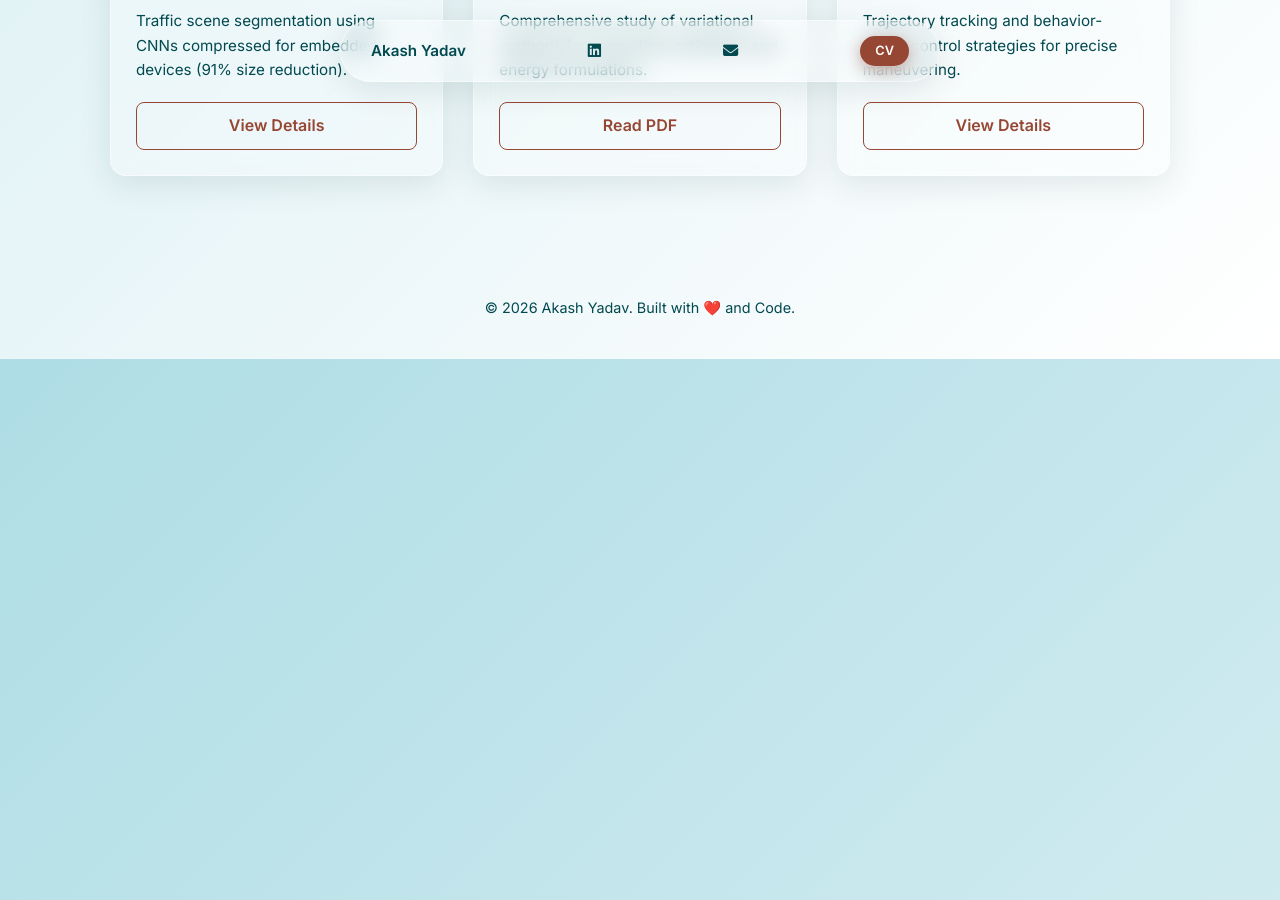
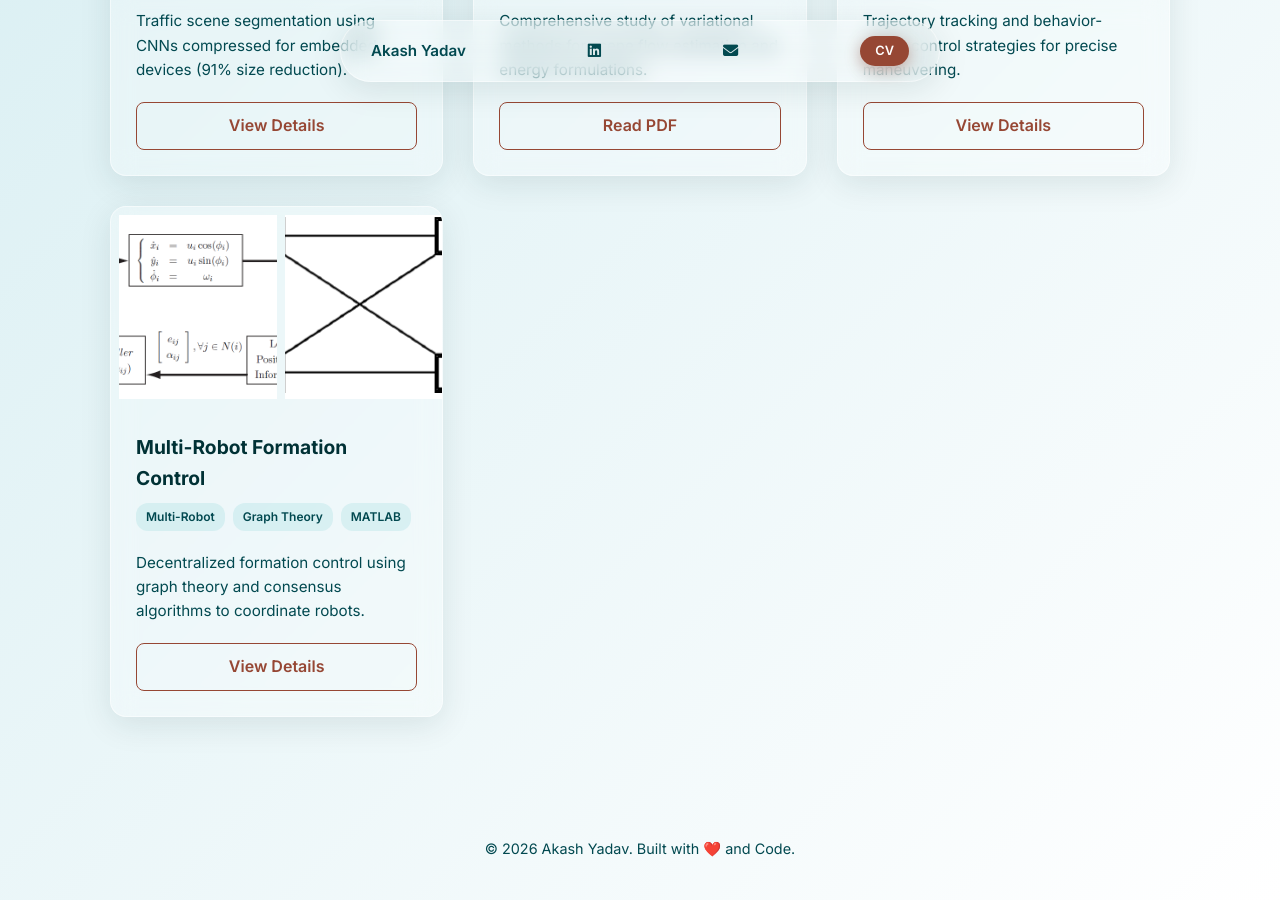
Before and after one commit to ayadav10491/ayadav10491.github.io, a Jekyll site: the page index.html, which Jekyll copies as it is, in a window 1280 px wide and 900 px high, scrolled down 2873 px. Built offline with Jekyll 4.4.1, drawn with Linux system fonts in a browser that asks for light colours.

Commit message:
Add Multi-Robot Formation Control project to portfolio

```diff
--- a/index.html
+++ b/index.html
@@ -234,6 +234,25 @@
                     </div>
                 </div>
 
+                <!-- Project 4 -->
+                <div class="project-card glass">
+                    <div style="height: 200px; display: flex; gap: 0.5rem; padding: 0.5rem;">
+                        <img src="images/controller_mbse.png" alt="Controller" style="width: 50%; object-fit: cover;">
+                        <img src="images/graph.png" alt="Graph" style="width: 50%; object-fit: cover;">
+                    </div>
+                    <div class="project-content">
+                        <h3 class="project-title">Multi-Robot Formation Control</h3>
+                        <div class="tags">
+                            <span class="tag">Multi-Robot</span>
+                            <span class="tag">Graph Theory</span>
+                            <span class="tag">MATLAB</span>
+                        </div>
+                        <p class="project-desc">Decentralized formation control using graph theory and consensus
+                            algorithms to coordinate robots.</p>
+                        <a href="Project_4.html" class="btn-project">View Details</a>
+                    </div>
+                </div>
+
             </div>
         </div>
     </section>
```
Also changed, not shown: Project_4.md (added, +68 -0 lines).
